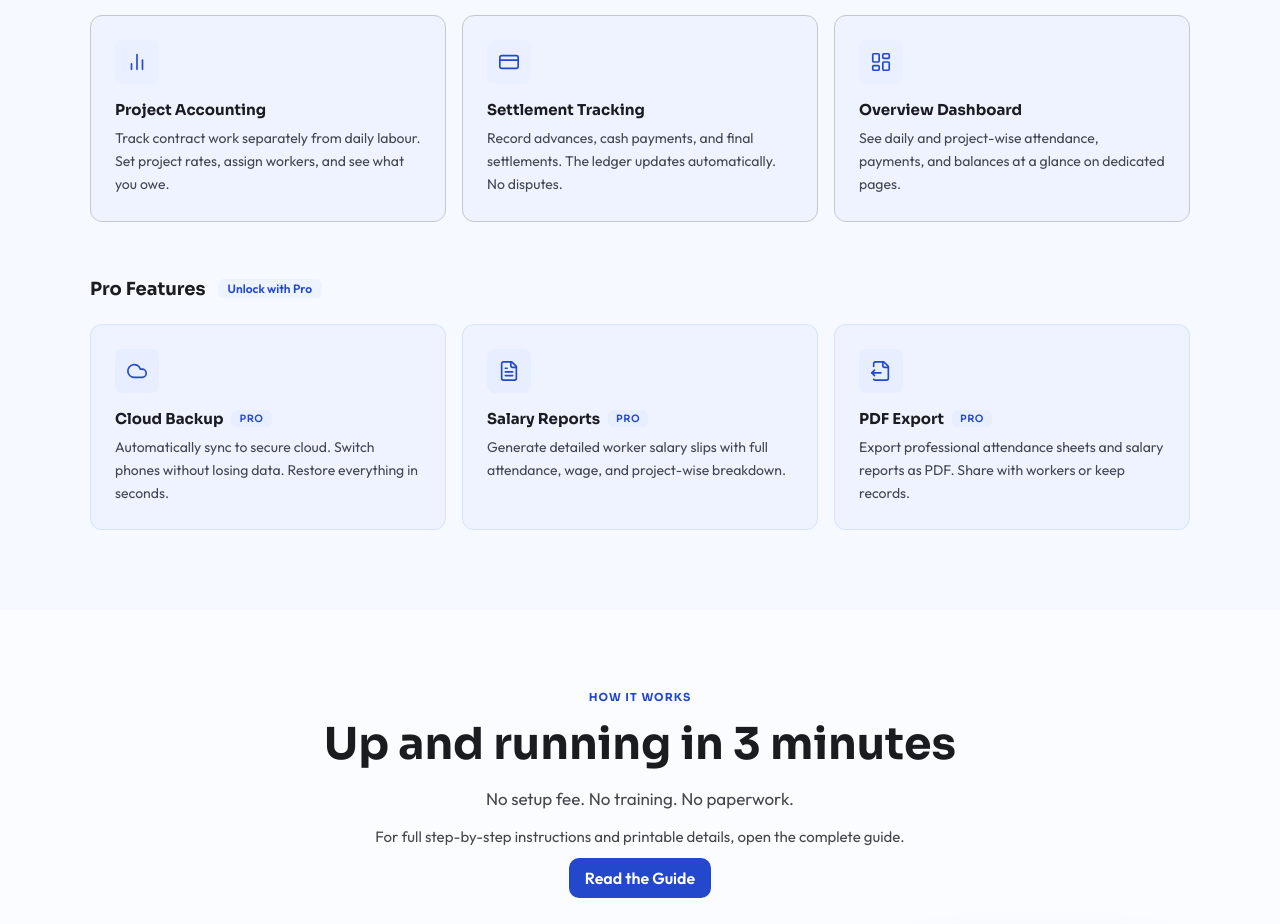
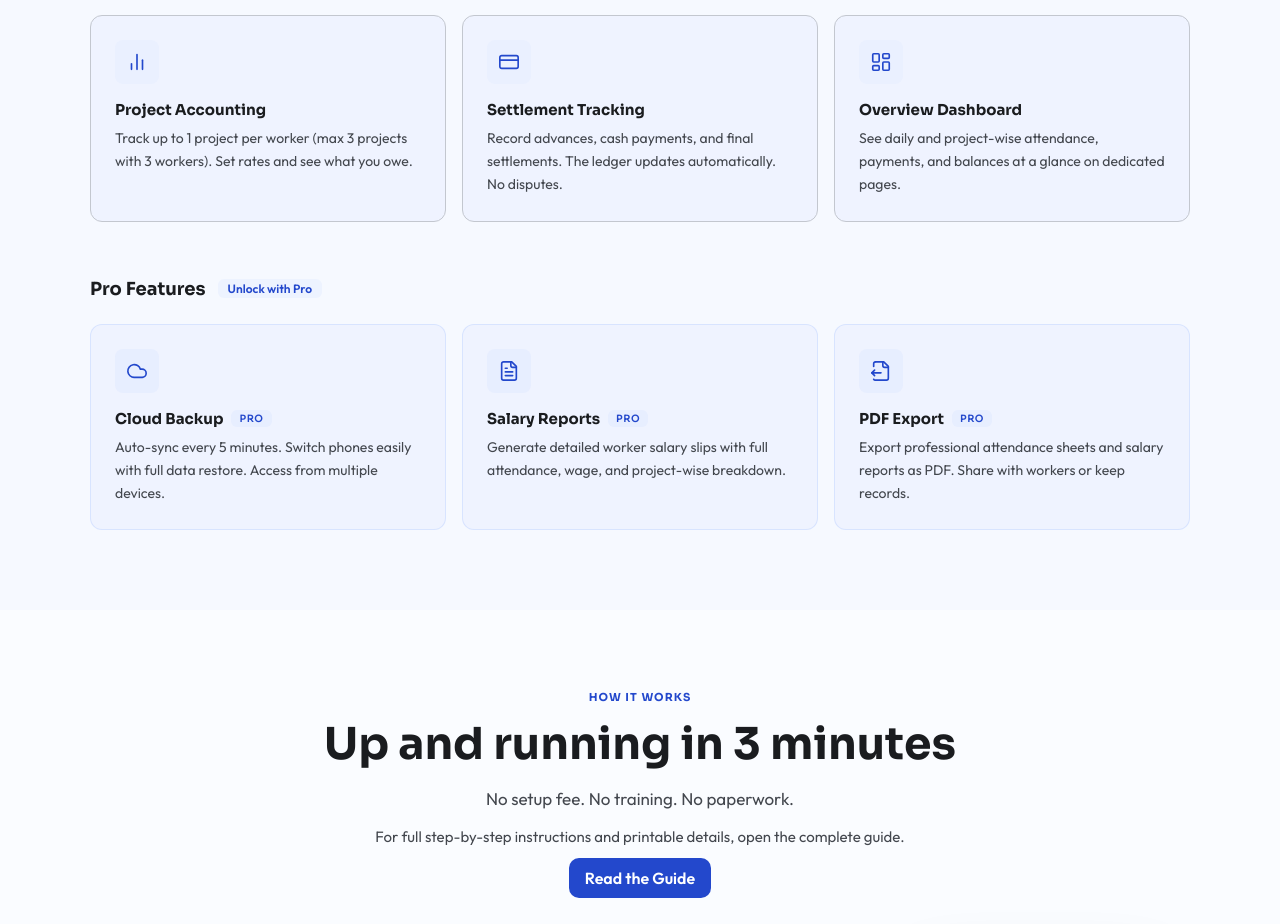
Before and after one commit to johnsstalk/workerslog-web, a Next.js app: page / in a window 1280 px wide. Shown: the part 1401-2325 px from the top of the page. Built offline with nearby package versions, Linux system fonts and the light colour scheme.

Commit message:
Revise feature descriptions for clarity
Updated descriptions for project accounting and cloud backup features to provide clearer information.

```diff
--- a/components/sections/features-section.jsx
+++ b/components/sections/features-section.jsx
@@ -21,7 +21,7 @@ const CORE_FEATURES = [
   {
     Icon: BarChart2,
     title: 'Project Accounting',
-    desc: 'Track contract work separately from daily labour. Set project rates, assign workers, and see what you owe.',
+    desc: 'Track up to 1 project per worker (max 3 projects with 3 workers). Set rates and see what you owe.',
   },
   {
     Icon: CreditCard,
@@ -39,7 +39,7 @@ const PRO_FEATURES = [
   {
     Icon: Cloud,
     title: 'Cloud Backup',
-    desc: 'Automatically sync to secure cloud. Switch phones without losing data. Restore everything in seconds.',
+    desc: 'Auto-sync every 5 minutes. Switch phones easily with full data restore. Access from multiple devices.',
     isPro: true,
   },
   {
```
